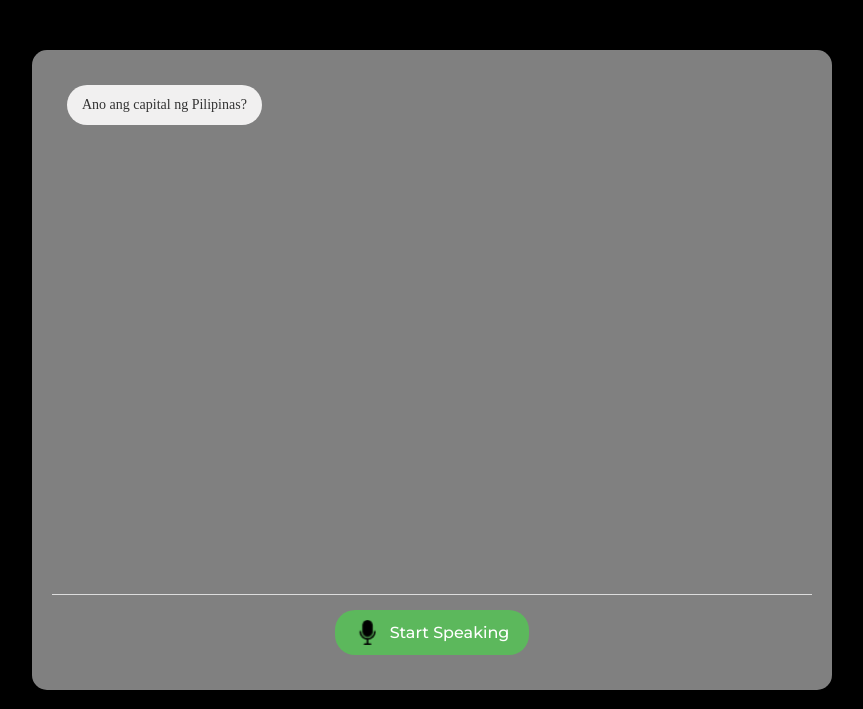
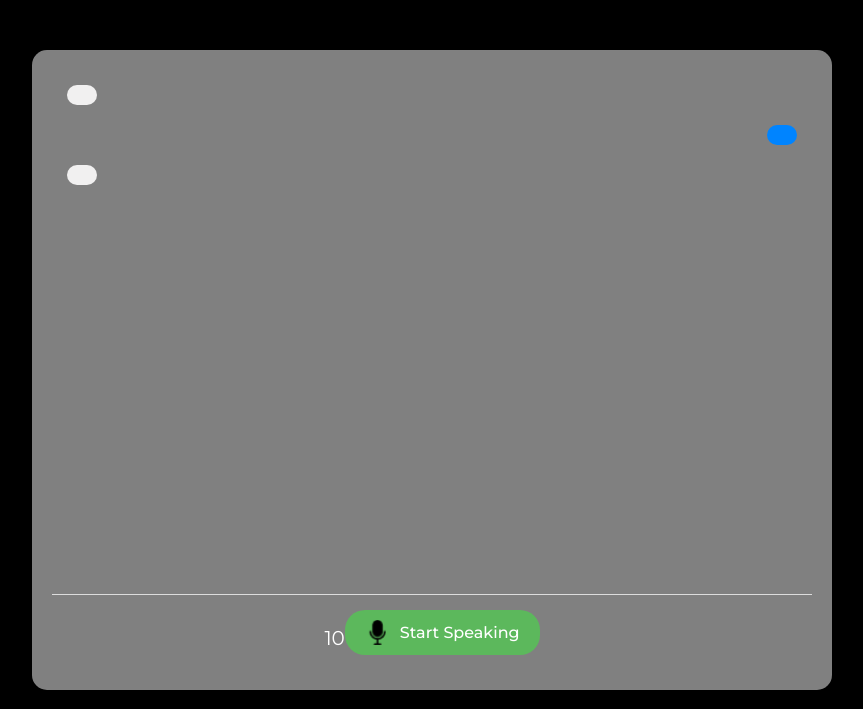
Before and after one commit to KingTH007/AIStudyPal, a Flask app: template template/main.html in a window 1280 px wide. Shown: the part 91-800 px from the top of the page, without its empty margins (208-1071 px from the left). Run offline with Flask 3, Linux system fonts and the light colour scheme; the template is opened without the code that fills it, so the values that code supplies are empty.

Commit message:
Add files via upload

```diff
--- a/app.py
+++ b/app.py
@@ -7,6 +7,11 @@
 # Initialize Text-to-Speech engine
 engine = pyttsx3.init()
 
+# Store questions and answers
+questions = [
+    {"question": "Ano ang capital ng Pilipinas?", "answer": "manila"}
+]
+
 def text_to_speech(text):
     """Convert text to speech and save it as an audio file."""
     audio_file_path = 'response.mp3'
@@ -14,30 +19,29 @@
     engine.runAndWait()
     return audio_file_path
 
-def fetch_question():
-    """Fetch a question (mock example)."""
-    question = "Ano ang capital ng Pilipinas?"
-    return question
-
 @app.route('/get_question', methods=['GET'])
 def get_question():
     """API endpoint to fetch a question."""
-    question = fetch_question()
-    return jsonify({'question': question})
+    import random
+    question = random.choice(questions)
+    return jsonify(question)
 
 @app.route('/process_voice', methods=['POST'])
 def process_voice():
     """Process user's voice input and respond."""
     data = request.get_json()
-    user_text = data.get('text')
+    user_text = data.get('text').lower()
 
-    # Simple logic for feedback
-    if user_text.lower() == "manila":
-        response_text = "Correct! The capital of the Philippines is Manila."
+    # Find the correct answer for the question
+    question = data.get('question')
+    correct_answer = next((q['answer'] for q in questions if q['question'] == question), "")
+
+    if user_text == correct_answer:
+        response_text = "Tama! Ang capital ng Pilipinas ay Manila."
     else:
-        response_text = "Incorrect. The correct answer is Manila."
+        response_text = f"Mali. Ang tamang sagot ay {correct_answer}. Subukan ulit."
 
-    # Convert response text to speech (optional step if saving files)
+    # Convert response text to speech
     text_to_speech(response_text)
 
     # Send back the response text
--- a/static/script.js
+++ b/static/script.js
@@ -1,5 +1,5 @@
-const aiQuestion = document.getElementById('ai-question');
-const userResponse = document.getElementById('user-response');
+const aiText = document.getElementById('ai-text');
+const userText = document.getElementById('user-text');
 const aiFeedback = document.getElementById('ai-feedback');
 
 // Bubbles for AI and user messages
@@ -7,12 +7,35 @@
 const userMessageBubble = document.getElementById('user-message');
 const aiFeedbackBubble = document.getElementById('ai-feedback-message');
 
-// AI Question (Text-to-Speech)
-const aiQuestionText = "Ano ang capital ng Pilipinas?";
-aiQuestion.innerText = aiQuestionText;
+// Timer
+let timer;
+let timeLeft = 10;
+const timerElement = document.getElementById('timer');
 
-// Show the AI question bubble
-aiMessageBubble.style.display = 'block';
+function startTimer() {
+    timeLeft = 10;
+    timerElement.innerText = timeLeft;
+    timer = setInterval(() => {
+        if (timeLeft <= 0) {
+            clearInterval(timer);
+            aiFeedback.innerText = "Wala kang sagot. Subukan ulit.";
+            aiFeedbackBubble.style.display = 'block';
+            aiMessageBubble.style.display = 'block';
+            return;
+        }
+        timerElement.innerText = timeLeft;
+        timeLeft--;
+    }, 1000);
+}
+
+// Fetch question from API
+async function fetchQuestion() {
+    const response = await fetch('/get_question');
+    const data = await response.json();
+    aiText.innerText = data.question;
+    speakAIQuestion(data.question);
+    return data.question;
+}
 
 // Convert AI question text to speech
 function speakAIQuestion(text) {
@@ -20,9 +43,8 @@
     speech.lang = 'tl-PH';
     window.speechSynthesis.speak(speech);
 }
-speakAIQuestion(aiQuestionText);
 
-// Speech-to-Text (User Response)
+// Speech-to-Text
 const startSpeechButton = document.getElementById('start-speech');
 const recognition = new (window.SpeechRecognition || window.webkitSpeechRecognition)();
 recognition.lang = 'tl-PH';
@@ -30,25 +52,34 @@
 recognition.maxAlternatives = 1;
 
 // Start speech recognition when button is clicked
-startSpeechButton.addEventListener('click', () => {
+startSpeechButton.addEventListener('click', async () => {
+    const question = await fetchQuestion();
     recognition.start();
     micIcon.style.filter = 'none'; // Show mic is active
+    startTimer(); // Start the timer
 });
 
 // Handle speech recognition result
-recognition.onresult = (event) => {
+recognition.onresult = async (event) => {
+    clearInterval(timer); // Stop the timer
     const transcript = event.results[0][0].transcript;
-    userResponse.innerText = `You said: ${transcript}`;
+    userText.innerText = `You said: ${transcript}`;
 
     // Show the user message bubble
     userMessageBubble.style.display = 'block';
 
-    // Example logic for response validation
-    if (transcript.toLowerCase() === "manila") {
-        aiFeedback.innerText = "Tama! The capital of the Philippines is Manila.";
-    } else {
-        aiFeedback.innerText = "Mali. The capital is Manila.";
-    }
+    // Send the user's response to the server for validation
+    const question = aiText.innerText;
+    const response = await fetch('/process_voice', {
+        method: 'POST',
+        headers: {
+            'Content-Type': 'application/json',
+        },
+        body: JSON.stringify({ text: transcript, question }),
+    });
+    const data = await response.json();
+
+    aiFeedback.innerText = data.response;
 
     // Show the feedback bubble
     aiFeedbackBubble.style.display = 'block';
@@ -57,5 +88,7 @@
 
 // Handle speech recognition errors
 recognition.onerror = (event) => {
+    clearInterval(timer); // Stop the timer
     aiFeedback.innerText = `Error occurred: ${event.error}`;
+    aiFeedbackBubble.style.display = 'block';
 };
--- a/static/style.css
+++ b/static/style.css
@@ -171,3 +171,11 @@
     width: 25px;
     height: 25px;
 }
+
+#timer {
+    font-family: 'Montserrat', sans-serif;
+    font-size: 20px;
+    color: white;
+    text-align: center;
+    margin-top: 10px;
+}
--- a/template/main.html
+++ b/template/main.html
@@ -21,27 +21,29 @@
     </nav>
 
     <!--Chatbox-->
+    <!--Chatbox-->
     <div class="chat-container">
         <!-- Chat Area (Scrollable) -->
         <div class="chat-box">
-            <!-- AI Question and Response Bubbles (Appear dynamically) -->
-            <div class="message ai-message" id="ai-message" style="display: none;">
-                <p id="ai-question"></p>
+            <!-- AI Question and Response Bubbles -->
+            <div class="message ai-message" id="ai-message">
+                <p id="ai-text"></p>
             </div>
 
-            <!-- User Response Bubble (Appear dynamically) -->
-            <div class="message user-message" id="user-message" style="display: none;">
-                <p id="user-response"></p>
+            <!-- User Response Bubble -->
+            <div class="message user-message" id="user-message">
+                <p id="user-text"></p>
             </div>
 
-            <!-- AI Feedback Bubble (Appear dynamically) -->
-            <div class="message ai-message" id="ai-feedback-message" style="display: none;">
+            <!-- AI Feedback Bubble -->
+            <div class="message ai-message" id="ai-feedback-message">
                 <p id="ai-feedback"></p>
             </div>
         </div>
 
-        <!-- Combined Input Button and Mic Icon -->
+        <!-- Timer and Input Button -->
         <div class="user-input">
+            <div id="timer">10</div>
             <button id="start-speech">
                 <img src="../static/image/mic-icon.png" alt="Mic" id="mic-icon"> Start Speaking
             </button>
```
